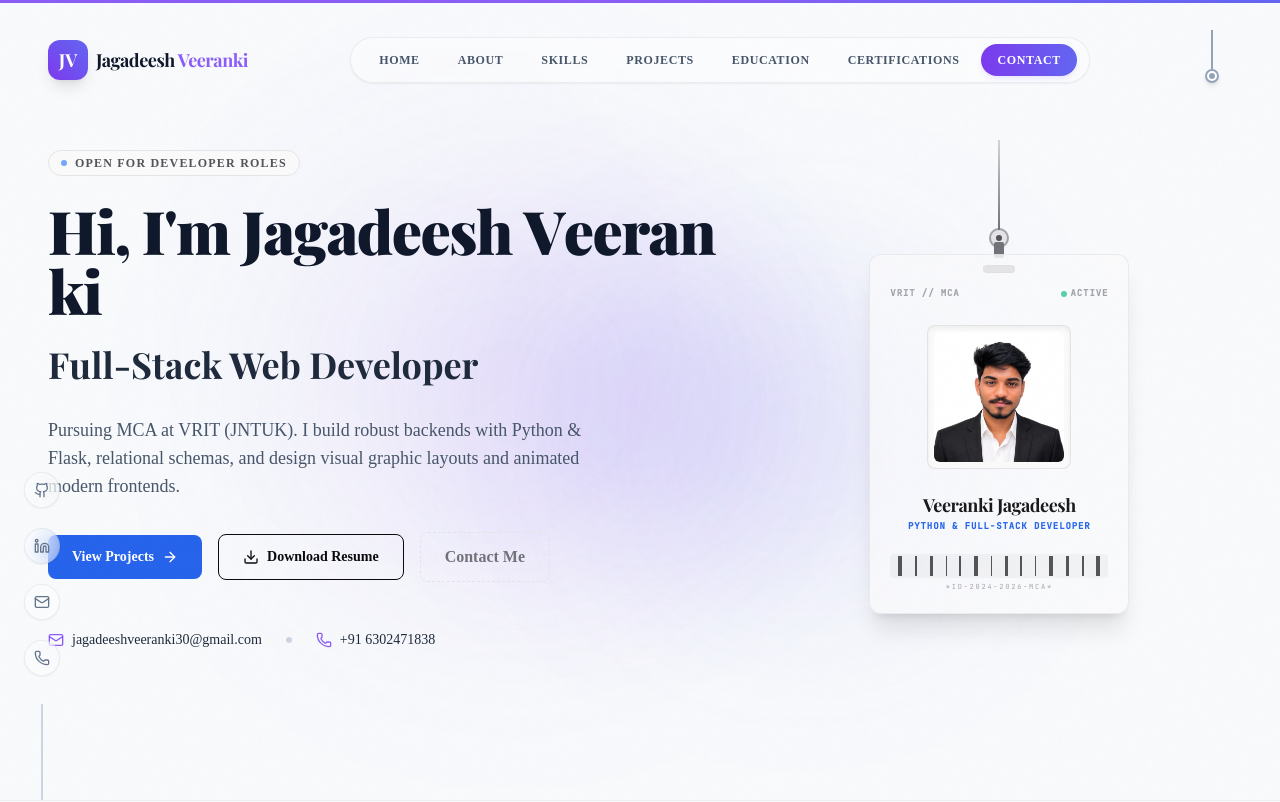
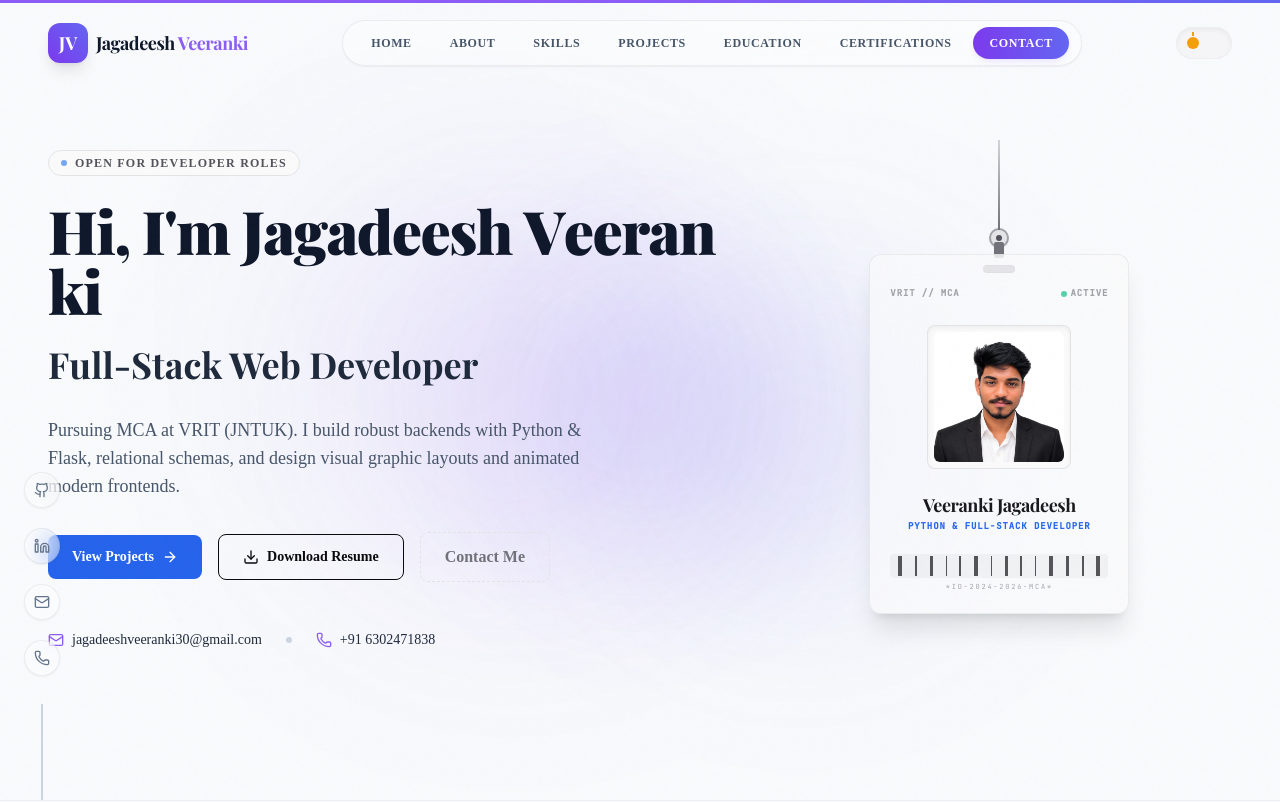
Before and after one commit to jagadeeshveeranki36/Portfolio, a React (Vite) app: page / in a window 1280 px wide. Shown: the top 802 px of the page. Built offline with nearby package versions, Linux system fonts and the light colour scheme; a web font is replaced by a local one.

Commit message:
Auto-sync update: file edits saved

```diff
--- a/src/components/ThemeToggle.jsx
+++ b/src/components/ThemeToggle.jsx
@@ -1,55 +1,100 @@
-import React, { useState } from 'react';
-import { motion, useAnimation } from 'framer-motion';
+import React from 'react';
+import { motion } from 'framer-motion';
 
 export default function ThemeToggle({ theme, toggleTheme }) {
-  const controls = useAnimation();
-  const [isPulling, setIsPulling] = useState(false);
+  const isDark = theme === 'dark';
 
-  const handlePull = async () => {
-    if (isPulling) return;
-    setIsPulling(true);
-
-    // Simulate physics-based pull-down
-    await controls.start({
-      y: 16,
-      transition: { type: 'spring', stiffness: 350, damping: 9 }
-    });
-
-    // Trigger theme swap at maximum displacement
-    toggleTheme();
-
-    // Release string and bounce back up
-    await controls.start({
-      y: 0,
-      transition: { type: 'spring', stiffness: 450, damping: 14 }
-    });
-    setIsPulling(false);
-  };
+  // Ray configurations for the Sun icon state
+  const rays = [0, 45, 90, 135, 180, 225, 270, 315];
 
   return (
-    <div className="relative flex flex-col items-center justify-start h-20 w-10 z-50 group pt-2.5 pointer-events-auto">
-      {/* Hanging string container */}
+    <button
+      onClick={toggleTheme}
+      className="relative w-14 h-8 rounded-full border border-zinc-200/40 dark:border-zinc-800/40 bg-zinc-100/80 dark:bg-zinc-900/80 backdrop-blur-md cursor-pointer select-none flex items-center justify-start p-1 shadow-inner focus:outline-none transition-colors duration-300 group pointer-events-auto"
+      title={isDark ? "Switch to light theme" : "Switch to dark theme"}
+      aria-label="Toggle theme mode"
+    >
+      {/* Sliding and morphing thumb knob */}
       <motion.div
-        animate={controls}
-        onClick={handlePull}
-        className="cursor-pointer flex flex-col items-center origin-top relative select-none magnetic"
-        style={{ y: 0 }}
-        title="Pull to toggle theme"
+        className="w-6 h-6 rounded-full relative flex items-center justify-center overflow-visible"
+        animate={{
+          x: isDark ? 22 : 0,
+        }}
+        transition={{ type: 'spring', stiffness: 350, damping: 20 }}
       >
-        {/* Cord line */}
-        <div className="w-[1.5px] h-10 bg-slate-400 dark:bg-slate-600 group-hover:bg-primary-500 transition-colors" />
+        <svg
+          width="24"
+          height="24"
+          viewBox="0 0 24 24"
+          fill="none"
+          className="overflow-visible"
+        >
+          <defs>
+            {/* Mask to cut a circular shape out of the center sun, forming a moon crescent */}
+            <mask id="theme-mask">
+              <rect x="0" y="0" width="24" height="24" fill="white" />
+              <motion.circle
+                cx="12"
+                cy="12"
+                r="7"
+                fill="black"
+                animate={{
+                  cx: isDark ? 18 : 28,
+                  cy: isDark ? 6 : -4,
+                }}
+                transition={{ type: 'spring', stiffness: 300, damping: 22 }}
+              />
+            </mask>
+          </defs>
 
-        {/* Pull handle bead/ring */}
-        <div className="w-3.5 h-3.5 rounded-full border-2 border-slate-400 dark:border-slate-600 bg-white dark:bg-slate-900 group-hover:border-primary-500 group-hover:bg-primary-500/20 shadow-md transition-all duration-300 -mt-[1px] flex items-center justify-center">
-          {/* Inner core */}
-          <div className="w-1.5 h-1.5 rounded-full bg-slate-400 dark:bg-slate-600 group-hover:bg-primary-500 transition-colors" />
-        </div>
+          {/* Central Sun/Moon Body */}
+          <motion.circle
+            cx="12"
+            cy="12"
+            r="6"
+            mask="url(#theme-mask)"
+            animate={{
+              fill: isDark ? '#E4E4E7' : '#F59E0B',
+              scale: isDark ? 0.95 : 1,
+            }}
+            transition={{ duration: 0.3 }}
+          />
 
-        {/* Ambient halo glow under the cord string knob in dark mode */}
-        {theme === 'dark' && (
-          <div className="absolute top-10 w-4 h-4 bg-amber-400/25 rounded-full filter blur-[3px] pointer-events-none group-hover:scale-150 transition-transform duration-300" />
-        )}
+          {/* Sun Rays: rotate out and scale down in dark mode */}
+          {rays.map((angle, i) => (
+            <motion.line
+              key={i}
+              x1="12"
+              y1="4"
+              x2="12"
+              y2="2"
+              stroke="#F59E0B"
+              strokeWidth="1.8"
+              strokeLinecap="round"
+              style={{ transformOrigin: '12px 12px' }}
+              animate={{
+                rotate: angle,
+                scale: isDark ? 0 : 1,
+                opacity: isDark ? 0 : 1,
+              }}
+              transition={{
+                type: 'spring',
+                stiffness: 300,
+                damping: 18,
+                delay: isDark ? 0 : i * 0.02
+              }}
+            />
+          ))}
+        </svg>
+
+        {/* Halo Glow Ring */}
+        <motion.div
+          className="absolute inset-0 rounded-full border border-blue-500/20 dark:border-blue-400/25 pointer-events-none scale-125 opacity-0 group-hover:opacity-100 group-hover:scale-150 transition-all duration-300"
+          animate={{
+            borderColor: isDark ? 'rgba(96, 165, 250, 0.2)' : 'rgba(245, 158, 11, 0.2)',
+          }}
+        />
       </motion.div>
-    </div>
+    </button>
   );
 }
```
